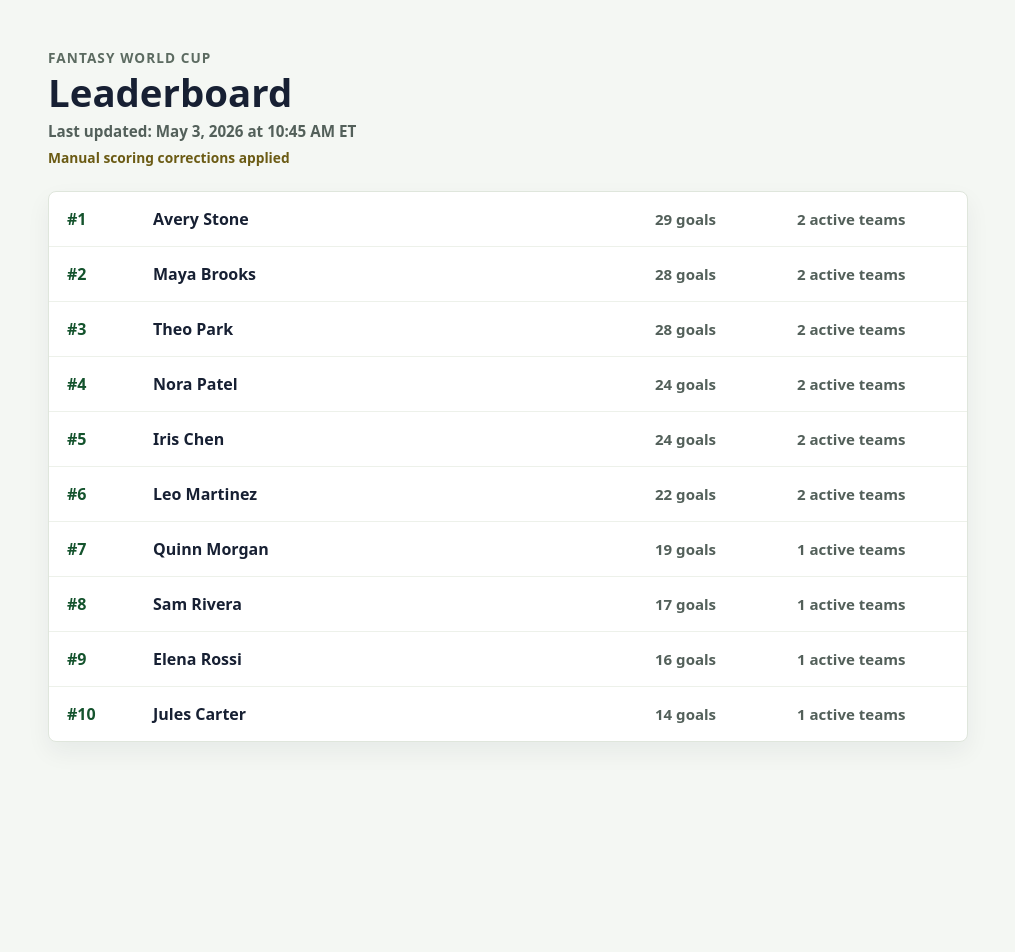
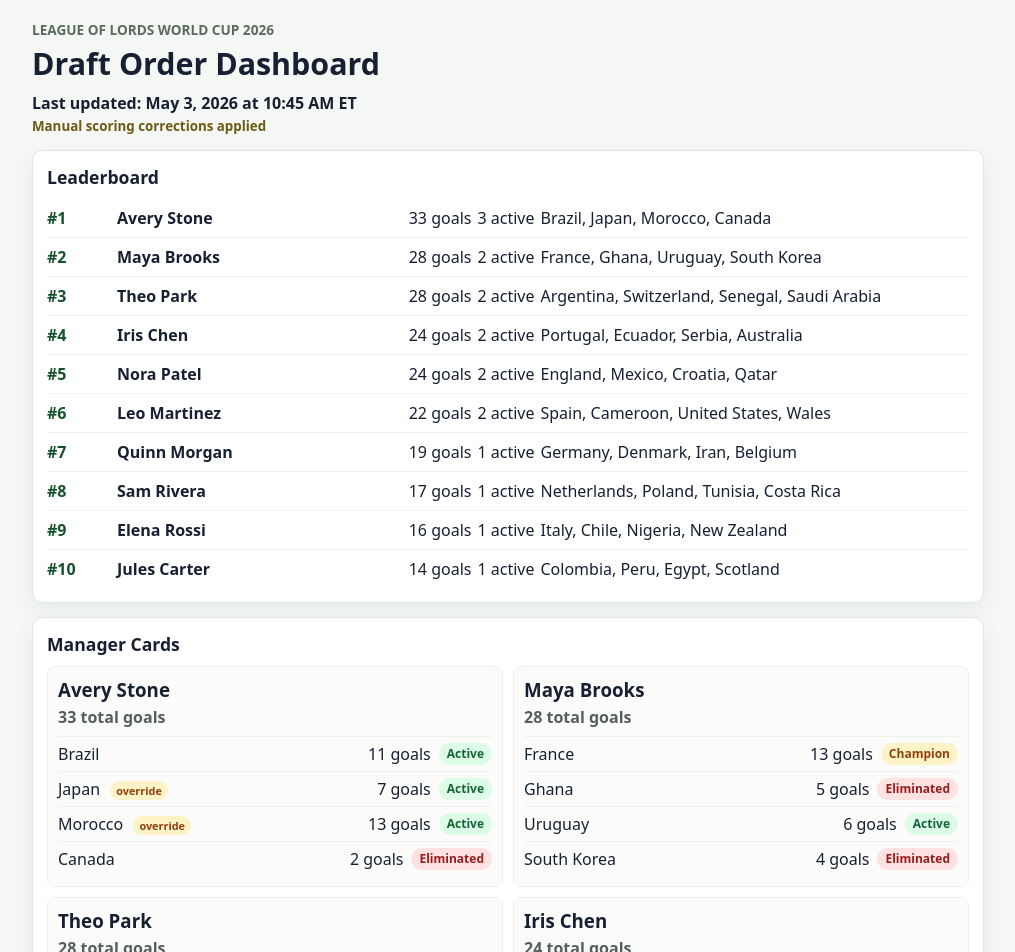
Before and after one commit to DJxCreampie/league-of-lords-world-cup-2026, a React (Vite) app: page / in a window 1280 px wide. Shown: the top 952 px of the page, without its empty margins (132-1147 px from the left). Before the commit the page ends 800 px from the top, so only its background shows below. Built offline with nearby package versions, Linux system fonts and the light colour scheme.

Commit message:
Add local team manual overrides for goals and status

```diff
--- a/src/main.tsx
+++ b/src/main.tsx
@@ -1,4 +1,4 @@
-import { StrictMode, useState } from 'react'
+import { StrictMode } from 'react'
 import { createRoot } from 'react-dom/client'
 import {
   assignments,
@@ -7,6 +7,7 @@ import {
   matches,
   matchScoreOverrides,
   teamGoalAdjustments,
+  teamManualOverrides,
   teams,
 } from './mockData'
 import { rankManagers } from './scoring'
@@ -19,60 +20,101 @@ const leaderboard = rankManagers(
   matches,
   matchScoreOverrides,
   teamGoalAdjustments,
+  teamManualOverrides,
 )
-const hasManualOverrides = matchScoreOverrides.length > 0 || teamGoalAdjustments.length > 0
+const hasManualOverrides = matchScoreOverrides.length > 0 || teamGoalAdjustments.length > 0 || teamManualOverrides.length > 0
+const manualOverrideByTeamId = new Map(teamManualOverrides.map((override) => [override.teamId, override]))
+
+const teamById = new Map(teams.map((team) => [team.id, team]))
+const managerNamesByTeamId = assignments.reduce<Record<string, string[]>>((acc, assignment) => {
+  const manager = managers.find((item) => item.id === assignment.managerId)
+
+  if (!manager) {
+    return acc
+  }
+
+  acc[assignment.teamId] = [...(acc[assignment.teamId] ?? []), manager.name]
+  return acc
+}, {})
 
 function App() {
-  const [selectedManagerId, setSelectedManagerId] = useState<string | null>(null)
-
   return (
     <main className="app-shell">
-      <section className="leaderboard" aria-labelledby="leaderboard-title">
-        <div className="page-header">
-          <p>Fantasy World Cup</p>
-          <h1 id="leaderboard-title">Leaderboard</h1>
+      <header className="page-header">
+        <p>League of Lords World Cup 2026</p>
+        <h1>Draft Order Dashboard</h1>
         <span>Last updated: {lastUpdated}</span>
         {hasManualOverrides && <small>Manual scoring corrections applied</small>}
-        </div>
+      </header>
 
-        <ol className="manager-list">
-          {leaderboard.map((manager, index) => {
-            const rank = index + 1
-            const isSelected = selectedManagerId === manager.id
+      <section className="panel" aria-labelledby="leaderboard-title">
+        <h2 id="leaderboard-title">Leaderboard</h2>
+        <ol className="leaderboard-list">
+          {leaderboard.map((manager, index) => (
+            <li key={manager.id} className="leaderboard-row">
+              <span className="rank">#{index + 1}</span>
+              <span className="manager-name">{manager.name}</span>
+              <span>{manager.totalGoals} goals</span>
+              <span>{manager.activeTeamsRemaining} active</span>
+              <span>{manager.teams.map((team) => team.name).join(', ')}</span>
+            </li>
+          ))}
+        </ol>
+      </section>
 
-            return (
-              <li className="manager-row" key={manager.id}>
-                <button
-                  className="manager-toggle"
-                  type="button"
-                  aria-expanded={isSelected}
-                  onClick={() => setSelectedManagerId(isSelected ? null : manager.id)}
-                >
-                  <span className="rank">#{rank}</span>
-                  <span className="manager-name">{manager.name}</span>
-                  <span className="manager-total">{manager.totalGoals} goals</span>
-                  <span className="manager-active">
-                    {manager.activeTeamsRemaining} active teams
-                  </span>
-                </button>
-
-                {isSelected && (
-                  <section className="manager-detail" aria-label={`${manager.name} detail`}>
-                    <ul className="detail-team-list" aria-label={`${manager.name} detail teams`}>
+      <section className="panel" aria-labelledby="cards-title">
+        <h2 id="cards-title">Manager Cards</h2>
+        <div className="cards">
+          {leaderboard.map((manager) => (
+            <article key={manager.id} className="card">
+              <h3>{manager.name}</h3>
+              <p className="card-total">{manager.totalGoals} total goals</p>
+              <ul className="detail-team-list">
                 {manager.teams.map((team) => (
                   <li className="detail-team-row" key={team.id}>
-                          <span className="team-name">{team.name}</span>
-                          <span className="team-goals">{team.goals} goals</span>
+                    <span>{team.name} {manualOverrideByTeamId.has(team.id) && <em className="override-badge" title={manualOverrideByTeamId.get(team.id)?.note}>override</em>}</span>
+                    <span>{team.goals} goals</span>
                     <span className={`status ${team.status}`}>{team.status}</span>
                   </li>
                 ))}
               </ul>
+            </article>
+          ))}
+        </div>
       </section>
-                )}
+
+      <section className="panel" aria-labelledby="match-feed-title">
+        <h2 id="match-feed-title">Match Feed</h2>
+        <ul className="feed-list">
+          {matches.slice(0, 10).map((match) => {
+            const homeTeam = teamById.get(match.homeTeamId)
+            const awayTeam = teamById.get(match.awayTeamId)
+            const impacted = [
+              ...(managerNamesByTeamId[match.homeTeamId] ?? []),
+              ...(managerNamesByTeamId[match.awayTeamId] ?? []),
+            ]
+
+            return (
+              <li key={match.id} className="feed-item">
+                <strong>{match.status.toUpperCase()}</strong> · {homeTeam?.name} {match.homeGoals} - {match.awayGoals} {awayTeam?.name}
+                <div>Impacted managers: {impacted.join(', ') || 'None (unassigned teams)'}</div>
               </li>
             )
           })}
-        </ol>
+        </ul>
+      </section>
+
+      <section className="panel" aria-labelledby="rules-title">
+        <h2 id="rules-title">Rules</h2>
+        <ul className="rules-list">
+          <li>Each manager gets 4 World Cup teams.</li>
+          <li>Manager score equals total goals scored by assigned teams.</li>
+          <li>Group stage and knockout goals count.</li>
+          <li>Penalty shootout goals do not count.</li>
+          <li>Eliminated teams keep their final goal total.</li>
+          <li>48 teams exist and 40 are assigned, so 8 may remain unassigned.</li>
+          <li>Manual overrides may be used if live data is wrong.</li>
+        </ul>
       </section>
     </main>
   )
--- a/src/mockData.ts
+++ b/src/mockData.ts
@@ -5,6 +5,7 @@ import type {
   MatchScoreOverride,
   Team,
   TeamGoalAdjustment,
+  TeamManualOverride,
 } from './types'
 
 export const lastUpdated = 'May 3, 2026 at 10:45 AM ET'
@@ -22,7 +23,7 @@ export const managers: Manager[] = [
   { id: 'manager-10', name: 'Jules Carter' },
 ]
 
-export const teams: Team[] = [
+const baseTeams: Array<Pick<Team, 'id' | 'name' | 'status'>> = [
   { id: 'team-brazil', name: 'Brazil', status: 'active' },
   { id: 'team-japan', name: 'Japan', status: 'eliminated' },
   { id: 'team-morocco', name: 'Morocco', status: 'active' },
@@ -72,6 +73,21 @@ export const teams: Team[] = [
   { id: 'team-paraguay', name: 'Paraguay', status: 'eliminated' },
   { id: 'team-ivory-coast', name: 'Ivory Coast', status: 'active' },
 ]
+
+const TEAM_GROUPS = ['A', 'B', 'C', 'D', 'E', 'F', 'G', 'H', 'I', 'J', 'K', 'L']
+
+export const teams: Team[] = baseTeams.map((team, index) => ({
+  ...team,
+  shortName: team.name
+    .split(' ')
+    .map((part) => part[0])
+    .join('')
+    .slice(0, 3)
+    .toUpperCase(),
+  group: TEAM_GROUPS[index % TEAM_GROUPS.length],
+  goalsFor: 0,
+  knockoutGoals: 0,
+}))
 
 export const assignments: Assignment[] = [
   { managerId: 'manager-1', teamId: 'team-brazil' },
@@ -165,7 +181,49 @@ export const matchScoreOverrides: MatchScoreOverride[] = [
   { matchId: 'match-france-ghana-shootout', homeGoals: 13, awayGoals: 5 },
 ]
 
+
+
+export const teamManualOverrides: TeamManualOverride[] = [
+  {
+    teamId: 'team-morocco',
+    goalsFor: 12,
+    note: 'Manual correction: two delayed group-stage goals added.',
+  },
+  {
+    teamId: 'team-japan',
+    status: 'active',
+    note: 'Manual correction: federation appeal reversed elimination status.',
+  },
+]
+
 export const teamGoalAdjustments: TeamGoalAdjustment[] = [
   { teamId: 'team-morocco', goals: 1 },
   { teamId: 'team-canada', goals: -1 },
 ]
+
+
+const overrideByMatchId = new Map(matchScoreOverrides.map((override) => [override.matchId, override]))
+
+for (const match of matches) {
+  if (match.status === 'scheduled') {
+    continue
+  }
+
+  const effective = overrideByMatchId.get(match.id) ?? match
+  const homeTeam = teams.find((team) => team.id === match.homeTeamId)
+  const awayTeam = teams.find((team) => team.id === match.awayTeamId)
+
+  if (homeTeam) {
+    homeTeam.goalsFor = (homeTeam.goalsFor ?? 0) + effective.homeGoals
+    if (['Round of 32', 'Round of 16', 'Quarterfinal', 'Semifinal', 'Final'].includes(match.stage)) {
+      homeTeam.knockoutGoals = (homeTeam.knockoutGoals ?? 0) + effective.homeGoals
+    }
+  }
+
+  if (awayTeam) {
+    awayTeam.goalsFor = (awayTeam.goalsFor ?? 0) + effective.awayGoals
+    if (['Round of 32', 'Round of 16', 'Quarterfinal', 'Semifinal', 'Final'].includes(match.stage)) {
+      awayTeam.knockoutGoals = (awayTeam.knockoutGoals ?? 0) + effective.awayGoals
+    }
+  }
+}
--- a/src/scoring.ts
+++ b/src/scoring.ts
@@ -5,22 +5,35 @@ import type {
   MatchScoreOverride,
   Team,
   TeamGoalAdjustment,
+  TeamManualOverride,
 } from './types'
 
-export type ScoredTeam = Team & {
-  goals: number
-}
+export type ScoredTeam = Team & { goals: number }
 
 export type RankedManager = Manager & {
   teams: ScoredTeam[]
   totalGoals: number
   activeTeamsRemaining: number
+  totalKnockoutGoals: number
+}
+
+function applyTeamOverrides(teams: Team[], teamManualOverrides: TeamManualOverride[] = []): Team[] {
+  const overrideByTeamId = new Map(teamManualOverrides.map((override) => [override.teamId, override]))
+
+  return teams.map((team) => {
+    const override = overrideByTeamId.get(team.id)
+    if (!override) return team
+
+    return {
+      ...team,
+      goalsFor: override.goalsFor ?? team.goalsFor,
+      status: override.status ?? team.status,
+    }
+  })
 }
 
 function getMatchGoals(match: Match, matchScoreOverrides: MatchScoreOverride[]): Pick<Match, 'homeGoals' | 'awayGoals'> {
-  const override = matchScoreOverrides.find((scoreOverride) => scoreOverride.matchId === match.id)
-
-  return override ?? match
+  return matchScoreOverrides.find((scoreOverride) => scoreOverride.matchId === match.id) ?? match
 }
 
 function getTeamGoalAdjustment(team: Team, teamGoalAdjustments: TeamGoalAdjustment[]): number {
@@ -29,31 +42,17 @@ function getTeamGoalAdjustment(team: Team, teamGoalAdjustments: TeamGoalAdjustme
     .reduce((total, adjustment) => total + adjustment.goals, 0)
 }
 
-export function getTeamGoals(
-  team: Team,
-  matches: Match[],
-  matchScoreOverrides: MatchScoreOverride[] = [],
-  teamGoalAdjustments: TeamGoalAdjustment[] = [],
-): number {
-  const matchGoals = matches.reduce((total, match) => {
-    if (match.status === 'scheduled') {
-      return total
-    }
-
+export function getTeamGoals(team: Team, matches: Match[], matchScoreOverrides: MatchScoreOverride[] = [], teamGoalAdjustments: TeamGoalAdjustment[] = []): number {
+  const fromMatches = matches.reduce((total, match) => {
+    if (match.status === 'scheduled') return total
     const effectiveGoals = getMatchGoals(match, matchScoreOverrides)
-
-    if (match.homeTeamId === team.id) {
-      return total + effectiveGoals.homeGoals
-    }
-
-    if (match.awayTeamId === team.id) {
-      return total + effectiveGoals.awayGoals
-    }
-
+    if (match.homeTeamId === team.id) return total + effectiveGoals.homeGoals
+    if (match.awayTeamId === team.id) return total + effectiveGoals.awayGoals
     return total
   }, 0)
 
-  return matchGoals + getTeamGoalAdjustment(team, teamGoalAdjustments)
+  const baseGoals = team.goalsFor ?? fromMatches
+  return baseGoals + getTeamGoalAdjustment(team, teamGoalAdjustments)
 }
 
 export function getAssignedTeams(
@@ -63,18 +62,18 @@ export function getAssignedTeams(
   matches: Match[],
   matchScoreOverrides: MatchScoreOverride[] = [],
   teamGoalAdjustments: TeamGoalAdjustment[] = [],
+  teamManualOverrides: TeamManualOverride[] = [],
 ): ScoredTeam[] {
-  const teamById = new Map(teams.map((team) => [team.id, team]))
+  const effectiveTeams = applyTeamOverrides(teams, teamManualOverrides)
+  const teamById = new Map(effectiveTeams.map((team) => [team.id, team]))
 
   return assignments
     .filter((assignment) => assignment.managerId === manager.id)
     .map((assignment) => teamById.get(assignment.teamId))
     .filter((team): team is Team => team !== undefined)
-    .map((team) => ({
-      ...team,
-      goals: getTeamGoals(team, matches, matchScoreOverrides, teamGoalAdjustments),
-    }))
+    .map((team) => ({ ...team, goals: getTeamGoals(team, matches, matchScoreOverrides, teamGoalAdjustments) }))
 }
+
 
 export function getManagerTotal(
   manager: Manager,
@@ -83,15 +82,10 @@ export function getManagerTotal(
   matches: Match[],
   matchScoreOverrides: MatchScoreOverride[] = [],
   teamGoalAdjustments: TeamGoalAdjustment[] = [],
+  teamManualOverrides: TeamManualOverride[] = [],
 ): number {
-  return getAssignedTeams(
-    manager,
-    teams,
-    assignments,
-    matches,
-    matchScoreOverrides,
-    teamGoalAdjustments,
-  ).reduce((sum, team) => sum + team.goals, 0)
+  return getAssignedTeams(manager, teams, assignments, matches, matchScoreOverrides, teamGoalAdjustments, teamManualOverrides)
+    .reduce((sum, team) => sum + team.goals, 0)
 }
 
 export function getActiveTeamsRemaining(
@@ -101,42 +95,27 @@ export function getActiveTeamsRemaining(
   matches: Match[],
   matchScoreOverrides: MatchScoreOverride[] = [],
   teamGoalAdjustments: TeamGoalAdjustment[] = [],
+  teamManualOverrides: TeamManualOverride[] = [],
 ): number {
-  return getAssignedTeams(
-    manager,
-    teams,
-    assignments,
-    matches,
-    matchScoreOverrides,
-    teamGoalAdjustments,
-  ).filter((team) => team.status !== 'eliminated').length
+  return getAssignedTeams(manager, teams, assignments, matches, matchScoreOverrides, teamGoalAdjustments, teamManualOverrides)
+    .filter((team) => team.status === 'active' || team.status === 'champion').length
 }
 
 export function rankManagers(
-  managers: Manager[],
-  teams: Team[],
-  assignments: Assignment[],
-  matches: Match[],
-  matchScoreOverrides: MatchScoreOverride[] = [],
-  teamGoalAdjustments: TeamGoalAdjustment[] = [],
+  managers: Manager[], teams: Team[], assignments: Assignment[], matches: Match[],
+  matchScoreOverrides: MatchScoreOverride[] = [], teamGoalAdjustments: TeamGoalAdjustment[] = [], teamManualOverrides: TeamManualOverride[] = [],
 ): RankedManager[] {
-  return managers
-    .map((manager) => {
-      const assignedTeams = getAssignedTeams(
-        manager,
-        teams,
-        assignments,
-        matches,
-        matchScoreOverrides,
-        teamGoalAdjustments,
-      )
-
-      return {
-        ...manager,
-        teams: assignedTeams,
-        totalGoals: assignedTeams.reduce((sum, team) => sum + team.goals, 0),
-        activeTeamsRemaining: assignedTeams.filter((team) => team.status !== 'eliminated').length,
-      }
-    })
-    .sort((a, b) => b.totalGoals - a.totalGoals)
+  return managers.map((manager) => {
+    const assignedTeams = getAssignedTeams(manager, teams, assignments, matches, matchScoreOverrides, teamGoalAdjustments, teamManualOverrides)
+    return {
+      ...manager,
+      teams: assignedTeams,
+      totalGoals: assignedTeams.reduce((sum, team) => sum + team.goals, 0),
+      activeTeamsRemaining: assignedTeams.filter((team) => team.status === 'active' || team.status === 'champion').length,
+      totalKnockoutGoals: assignedTeams.reduce((sum, team) => sum + (team.knockoutGoals ?? 0), 0),
+    }
+  }).sort((a, b) => b.totalGoals - a.totalGoals
+    || b.activeTeamsRemaining - a.activeTeamsRemaining
+    || b.totalKnockoutGoals - a.totalKnockoutGoals
+    || a.name.localeCompare(b.name))
 }
--- a/src/style.css
+++ b/src/style.css
@@ -1,227 +1,33 @@
-:root {
-  font-family: system-ui, -apple-system, BlinkMacSystemFont, "Segoe UI", sans-serif;
-  color: #172033;
-  background: #f4f7f3;
+:root { font-family: system-ui, -apple-system, Segoe UI, sans-serif; color: #172033; background: #f4f7f3; }
+* { box-sizing: border-box; }
+body { margin: 0; }
+.app-shell { max-width: 980px; margin: 0 auto; padding: 20px 14px 40px; display: grid; gap: 14px; }
+.page-header p { margin: 0; color: #5c6b61; font-size: .85rem; font-weight: 700; text-transform: uppercase; }
+h1 { margin: 4px 0 0; font-size: 1.9rem; }
+.page-header span { display:block; margin-top:8px; font-weight:600; }
+.page-header small { color:#6b5b14; font-weight:700; }
+.panel { background:#fff; border:1px solid #dfe6dc; border-radius:10px; padding:14px; box-shadow:0 8px 20px rgb(23 32 51 / 0.05); }
+h2 { margin:0 0 10px; font-size:1.1rem; }
+.leaderboard-list,.detail-team-list,.feed-list,.rules-list { margin:0; padding:0; list-style:none; }
+.leaderboard-row { display:grid; gap:6px; padding:8px 0; border-top:1px solid #edf1ea; }
+.leaderboard-row:first-child { border-top:0; }
+.rank { color:#14532d; font-weight:800; }
+.manager-name { font-weight:800; }
+.cards { display:grid; gap:10px; }
+.card { background:#fbfcfa; border:1px solid #edf1ea; border-radius:8px; padding:10px; }
+.card h3 { margin:0; }
+.card-total { margin:4px 0 8px; color:#53605a; font-weight:700; }
+.detail-team-row { display:grid; grid-template-columns: 1fr auto auto; gap:8px; padding:6px 0; border-top:1px solid #edf1ea; }
+.status { border-radius:999px; padding:2px 8px; font-size:.75rem; font-weight:800; text-transform:capitalize; }
+.status.active { background:#dcfce7; color:#166534; }
+.status.eliminated { background:#fee2e2; color:#991b1b; }
+.status.champion { background:#fef3c7; color:#92400e; }
+.feed-item { border-top:1px solid #edf1ea; padding:8px 0; }
+.feed-item:first-child { border-top:0; }
+.rules-list li { margin:6px 0; }
+@media (min-width: 760px) {
+  .leaderboard-row { grid-template-columns: 64px 1fr auto auto 1.5fr; align-items:center; }
+  .cards { grid-template-columns: 1fr 1fr; }
 }
 
-* {
-  box-sizing: border-box;
-}
-
-body {
-  margin: 0;
-}
-
-.app-shell {
-  min-height: 100vh;
-  padding: 32px 16px;
-}
-
-.leaderboard {
-  width: min(100%, 920px);
-  margin: 0 auto;
-}
-
-.page-header {
-  margin-bottom: 24px;
-}
-
-.page-header p {
-  margin: 0 0 6px;
-  color: #5c6b61;
-  font-size: 0.85rem;
-  font-weight: 700;
-  letter-spacing: 0.08em;
-  text-transform: uppercase;
-}
-
-.page-header span {
-  display: inline-block;
-  margin-top: 10px;
-  color: #53605a;
-  font-size: 0.95rem;
-  font-weight: 600;
-}
-
-.page-header small {
-  display: block;
-  margin-top: 6px;
-  color: #6b5b14;
-  font-size: 0.86rem;
-  font-weight: 700;
-}
-
-h1 {
-  margin: 0;
-  font-size: 2.4rem;
-  line-height: 1;
-  font-weight: 700;
-}
-
-.manager-list,
-.detail-team-list {
-  list-style: none;
-  margin: 0;
-  padding: 0;
-}
-
-.manager-list {
-  overflow: hidden;
-  border: 1px solid #dfe6dc;
-  border-radius: 8px;
-  background: #ffffff;
-  box-shadow: 0 10px 24px rgb(23 32 51 / 0.06);
-}
-
-.manager-row + .manager-row {
-  border-top: 1px solid #edf1ea;
-}
-
-.manager-toggle {
-  width: 100%;
-  appearance: none;
-  border: 0;
-  background: transparent;
-  color: inherit;
-  cursor: pointer;
-  display: grid;
-  grid-template-columns: 72px minmax(0, 1fr) 128px 152px;
-  align-items: center;
-  gap: 14px;
-  padding: 16px 18px;
-  font: inherit;
-  text-align: left;
-}
-
-.manager-toggle:hover,
-.manager-toggle:focus-visible {
-  background: #f8faf6;
-}
-
-.manager-toggle:focus-visible {
-  outline: 3px solid #bbf7d0;
-  outline-offset: -3px;
-}
-
-.rank {
-  color: #14532d;
-  font-weight: 800;
-}
-
-.manager-name {
-  min-width: 0;
-  font-size: 1rem;
-  font-weight: 800;
-}
-
-.manager-total,
-.manager-active {
-  color: #53605a;
-  font-size: 0.94rem;
-  font-weight: 700;
-  white-space: nowrap;
-}
-
-.manager-detail {
-  border-top: 1px solid #edf1ea;
-  background: #fbfcfa;
-  padding: 6px 18px 14px 104px;
-}
-
-.detail-team-list {
-  display: grid;
-  gap: 6px;
-}
-
-.detail-team-row {
-  display: grid;
-  grid-template-columns: minmax(0, 1fr) auto auto;
-  align-items: center;
-  gap: 10px;
-  border-radius: 8px;
-  padding: 9px 10px;
-  font-weight: 700;
-}
-
-.detail-team-row:nth-child(odd) {
-  background: #f3f7f0;
-}
-
-.team-name {
-  min-width: 0;
-}
-
-.team-goals {
-  color: #53605a;
-  font-size: 0.92rem;
-  white-space: nowrap;
-}
-
-.status {
-  min-width: 86px;
-  border-radius: 999px;
-  padding: 5px 9px;
-  font-size: 0.75rem;
-  font-weight: 800;
-  text-align: center;
-  text-transform: capitalize;
-}
-
-.status.active {
-  background: #dcfce7;
-  color: #166534;
-}
-
-.status.eliminated {
-  background: #fee2e2;
-  color: #991b1b;
-}
-
-.status.champion {
-  background: #fef3c7;
-  color: #92400e;
-}
-
-@media (min-width: 760px) {
-  .app-shell {
-    padding: 48px 24px;
-  }
-}
-
-@media (max-width: 640px) {
-  h1 {
-    font-size: 2rem;
-  }
-
-  .manager-toggle {
-    grid-template-columns: 54px minmax(0, 1fr);
-    gap: 6px 12px;
-    padding: 14px;
-  }
-
-  .manager-total,
-  .manager-active {
-    font-size: 0.9rem;
-  }
-
-  .manager-total {
-    grid-column: 2;
-  }
-
-  .manager-active {
-    grid-column: 2;
-  }
-
-  .manager-detail {
-    padding: 8px 14px 14px 68px;
-  }
-
-  .detail-team-row {
-    grid-template-columns: minmax(0, 1fr) auto;
-  }
-
-  .status {
-    grid-column: 1 / -1;
-    justify-self: start;
-  }
-}
+.override-badge { margin-left: 6px; font-size: .68rem; font-style: normal; font-weight: 700; color: #92400e; background: #fef3c7; border-radius: 999px; padding: 2px 6px; }
--- a/vite.config.ts
+++ b/vite.config.ts
@@ -2,5 +2,6 @@ import { defineConfig } from 'vite'
 import react from '@vitejs/plugin-react'
 
 export default defineConfig({
+  base: '/league-of-lords-world-cup-2026/',
   plugins: [react()],
 })
```
Also changed, not shown: src/types.ts (+12 -1 lines), 1 other file (tests, documents, lock files or other folders). Lines whose indentation alone changed are shown as unchanged.
